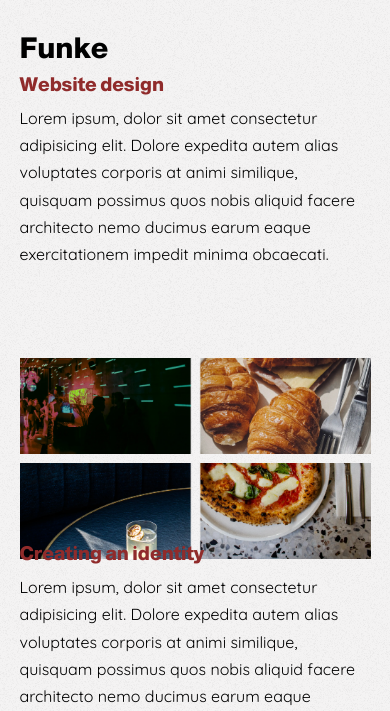
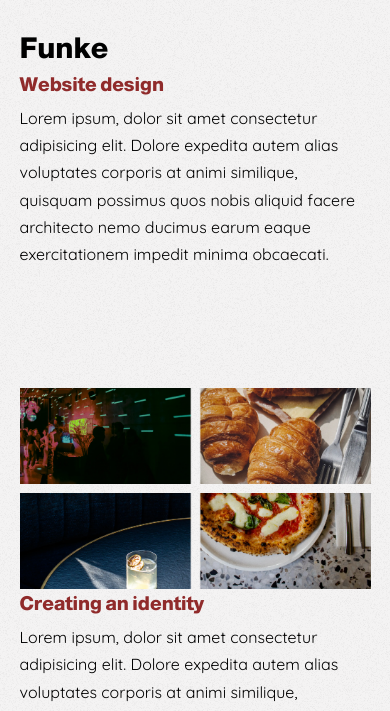
Before and after one commit to Fred65n6/portfolio.2023, a plain HTML site: page funke.html in a window 390 px wide. Shown: the part 383-1094 px from the top of the page. Drawn offline with Linux system fonts and the light colour scheme.

Commit message:
modified:   style.css

```diff
--- a/style.css
+++ b/style.css
@@ -811,7 +811,6 @@ footer svg {
   }
   #single img {
     max-width: 100%;
-    margin-block: -30px;
   }
 
   #single .knap {
@@ -1064,10 +1063,6 @@ footer svg {
     padding-top: 20px;
   }
 
-  #single img {
-    padding-bottom: 10px;
-  }
-
   #top h1 {
     font-size: 1.8rem;
   }
```
